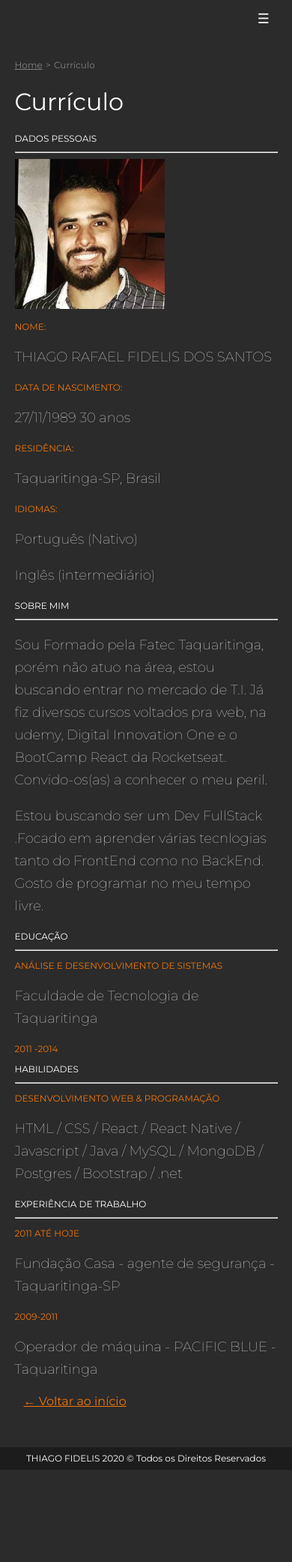
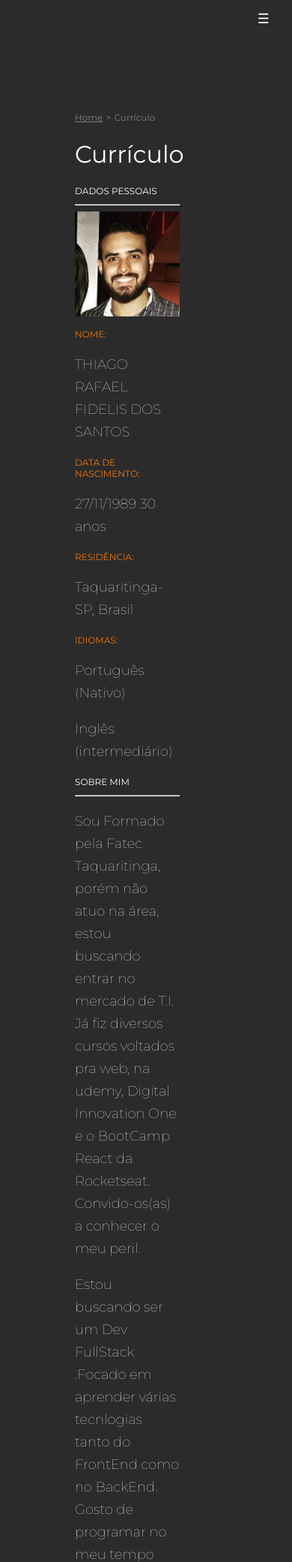
Before and after one commit to fidelis27/portfolio-thiagofidelis, a PHP site: page /resume.html in a window 390 px wide. Shown: the top 2083 px of the page at 75% size. Before the commit the page ends 1960 px from the top, so only its background shows below. Run offline with PHP 8.4, Linux system fonts and the light colour scheme.

Commit message:
final commit

```diff
--- a/css/styles.css
+++ b/css/styles.css
@@ -11,6 +11,7 @@ html, body {
 body {
     background-color: #2b2b2b;
     font-family: 'Montserrat', sans-serif !important;
+
 }
 
 .nav {
@@ -114,6 +115,8 @@ body {
     font-size: 16px;
     animation-name: main;
     animation-duration: 3s;
+    height: 100%;
+
 }
 
 .pic-resume {
@@ -232,17 +235,20 @@ body {
 .back-link {
     color: var(--colorFont);
     display: block;
-    margin: 12px;
+    margin-top: 25px;
 }
 
 .footer {
-    display: flex;
+    margin: 0;
+    padding-top: 5px;
+	padding-bottom: 5px;
+	font-size: 16px;
+	font-weight: 100;
+	color: white;
+	width: 100%;
+	text-align: center;
     background-color: #1c1c1c;
-    height: 30px;
-    font-size: 12px;
-    color: white;
-    justify-content: center;
-    align-items: center;
+
 }
 
 @keyframes profile-capa {
@@ -327,7 +333,7 @@ body {
         margin-right: 20px;
     }
     .main {
-        padding: 10px 5% 40px 5%;
+
     }
     .main p {
         text-align: left;
@@ -366,5 +372,10 @@ body {
         width: 100%;
         padding:0;
     }
+    .back-link {
+        color: var(--colorFont);
+        display: block;
+        margin-top: 40px;
+    }
 
 }
```
